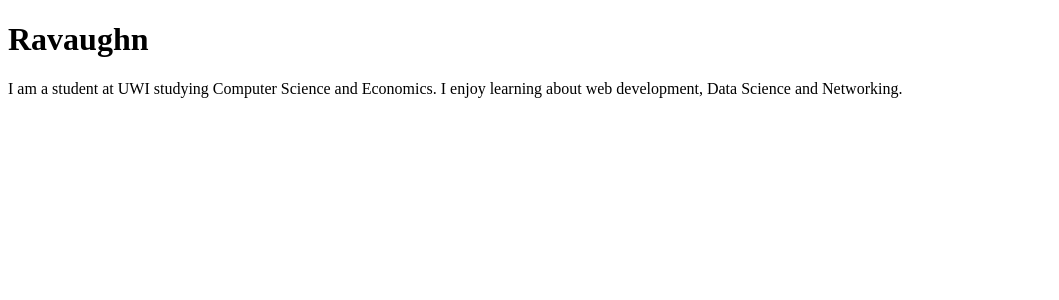
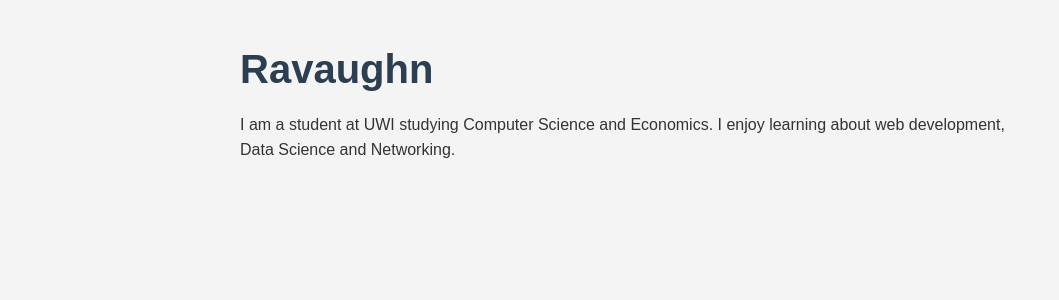
Before and after one commit to ravstarr/info3180-lab1, a Flask app: page /about in a window 1280 px wide. Shown: the top 300 px of the page, without its empty margins (0-1059 px from the left). Run offline with Flask 3, Linux system fonts and the light colour scheme.

Commit message:
Refactor CSS to remove RTF formatting

```diff
--- a/static/css/app.css
+++ b/static/css/app.css
@@ -1,34 +1,27 @@
-{\rtf1\ansi\ansicpg1252\cocoartf2867
-\cocoatextscaling0\cocoaplatform0{\fonttbl\f0\fswiss\fcharset0 Helvetica;}
-{\colortbl;\red255\green255\blue255;}
-{\*\expandedcolortbl;;}
-\margl1440\margr1440\vieww11520\viewh8400\viewkind0
-\pard\tx720\tx1440\tx2160\tx2880\tx3600\tx4320\tx5040\tx5760\tx6480\tx7200\tx7920\tx8640\pardirnatural\partightenfactor0
+body {
+    font-family: Arial, sans-serif;
+    font-size: 16px;
+    color: #333;
+    background-color: #f4f4f4;
+    padding: 20px;
+    max-width: 800px;
+    margin: 0 auto;
+}
 
-\f0\fs24 \cf0 body \{\
-    font-family: Arial, sans-serif;\
-    font-size: 16px;\
-    color: #333;\
-    background-color: #f4f4f4;\
-    padding: 20px;\
-    max-width: 800px;\
-    margin: 0 auto;\
-\}\
-\
-h1 \{\
-    color: #2c3e50;\
-    font-size: 2.5em;\
-    margin-bottom: 20px;\
-\}\
-\
-p \{\
-    line-height: 1.6;\
-    margin-bottom: 15px;\
-\}\
-\
-img \{\
-    max-width: 100%;\
-    height: auto;\
-    border-radius: 8px;\
-    margin: 20px 0;\
-\}}
+h1 {
+    color: #2c3e50;
+    font-size: 2.5em;
+    margin-bottom: 20px;
+}
+
+p {
+    line-height: 1.6;
+    margin-bottom: 15px;
+}
+
+img {
+    max-width: 100%;
+    height: auto;
+    border-radius: 8px;
+    margin: 20px 0;
+}
```
